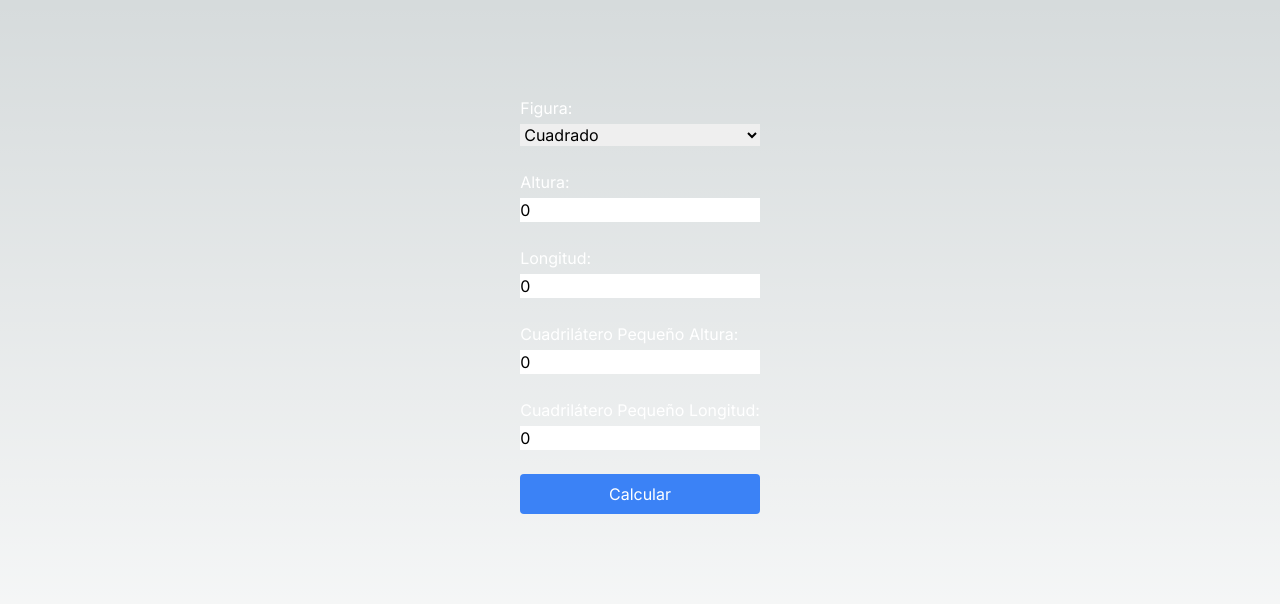
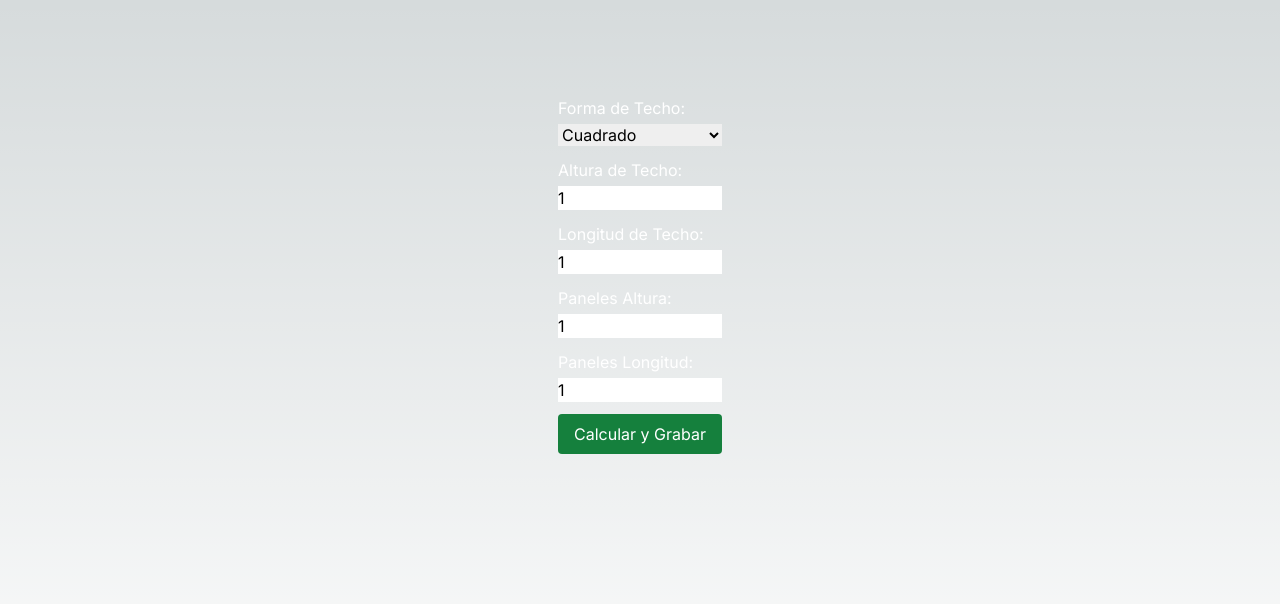
Before and after one commit to funkgabo/ruuf-applying, a Next.js app: page / in a window 1280 px wide. Shown: the top 604 px of the page. Built offline with nearby package versions, Linux system fonts and the light colour scheme.

Commit message:
Se arreglan valores en 0, se agrega estado global de la aplicación con funcionalidad de grabar cáclulos de paneles

```diff
--- /dev/null
+++ b/src/components/SavedResults.tsx
@@ -0,0 +1,23 @@
+import React from "react";
+import { SavedResultsProps } from "../interfaces/interfaces";
+import resultsStore from "@/store/global";
+
+export const SavedResults: React.FC<SavedResultsProps> = ({ formState }) => {
+  const results = resultsStore((state) => state.results);
+
+  return (
+    <div className="grid place-items-center grid-cols-1 sm:grid-cols-2 lg:grid-cols-4 gap-9">
+      {results.map((result, index) => (
+        <div className="text-white" key={index}>
+          <h2>Resultado</h2>
+          <span className="text-yellow-400">Panel(es) {result.count}</span>
+          <p>Techo: {result.formState.shape}</p>
+          <p>Altura de Techo: {result.formState.height}</p>
+          <p>Longitud de Techo: {result.formState.length}</p>
+          <p>Altura Panel(es): {result.formState.quadrilateralHeight}</p>
+          <p>Longitud Panel(es): {result.formState.quadrilateralLength}</p>
+        </div>
+      ))}
+    </div>
+  );
+};
--- a/src/components/ShapeForm.tsx
+++ b/src/components/ShapeForm.tsx
@@ -1,21 +1,18 @@
 "use client";
 import React, { useState } from "react";
-
-interface FormState {
-  shape: "cuadrado" | "triángulo";
-  height: number;
-  length: number;
-  quadrilateralHeight: number;
-  quadrilateralLength: number;
-}
+import { SavedResults } from "./SavedResults";
+import { FormState } from "../interfaces/interfaces";
+import resultsStore from "@/store/global";
 
 const ShapeForm: React.FC = () => {
+  const addResults = resultsStore((state) => state.addResult);
+
   const [formState, setFormState] = useState<FormState>({
     shape: "cuadrado",
-    height: 0,
-    length: 0,
-    quadrilateralHeight: 0,
-    quadrilateralLength: 0,
+    height: 1,
+    length: 1,
+    quadrilateralHeight: 1,
+    quadrilateralLength: 1,
   });
 
   const [result, setResult] = useState<string | null>(null);
@@ -49,7 +46,8 @@ const ShapeForm: React.FC = () => {
         setResult(
           "El triángulo no es isósceles. No se puede realizar la operación."
         );
-        setCount(null);
+        setCount(0);
+        addResults({ formState, count: 0 });
         return;
       }
       areaBigShape = (height * length) / 2;
@@ -57,26 +55,32 @@ const ShapeForm: React.FC = () => {
 
     areaSmallShape = quadrilateralHeight * quadrilateralLength;
     fit = areaBigShape >= areaSmallShape;
-    setResult(
-      fit ? "Sí, cabe el cuadrilátero." : "No, no cabe el cuadrilátero."
-    );
+    const resultMessage = fit
+      ? "Sí, cabe el cuadrilátero."
+      : "No, no cabe el cuadrilátero.";
+    setResult(resultMessage);
 
+    let calculatedCount = 0;
     if (fit) {
-      let count = Math.floor(areaBigShape / areaSmallShape);
-      if (isNaN(count) || !isFinite(count)) {
-        count = 0;
+      calculatedCount = Math.floor(areaBigShape / areaSmallShape);
+      if (isNaN(calculatedCount) || !isFinite(calculatedCount)) {
+        calculatedCount = 0;
       }
-      setCount(count);
     } else {
-      setCount(0);
+      calculatedCount = 0;
     }
+    setCount(calculatedCount);
+
+    // Llamada a addResults después de actualizar el estado
+    addResults({ formState, count: calculatedCount });
   };
 
   return (
-    <form className="text-black flex flex-col gap-6" onSubmit={handleSubmit}>
+    <section className="flex flex-col gap-6">
+      <form className="text-black flex flex-col gap-3" onSubmit={handleSubmit}>
         <div className="flex flex-col gap-1">
           <label className="text-white" htmlFor="shape">
-          Figura:
+            Forma de Techo:
           </label>
           <select name="shape" value={formState.shape} onChange={handleChange}>
             <option value="cuadrado">Cuadrado</option>
@@ -85,10 +89,11 @@ const ShapeForm: React.FC = () => {
         </div>
         <div className="flex flex-col gap-1">
           <label className="text-white" htmlFor="height">
-          Altura:
+            Altura de Techo:
           </label>
           <input
-          min="0"
+            max="1000"
+            min="1"
             type="number"
             name="height"
             value={formState.height}
@@ -97,10 +102,11 @@ const ShapeForm: React.FC = () => {
         </div>
         <div className="flex flex-col gap-1">
           <label className="text-white" htmlFor="length">
-          Longitud:
+            Longitud de Techo:
           </label>
           <input
-          min="0"
+            max="1000"
+            min="1"
             type="number"
             name="length"
             value={formState.length}
@@ -109,10 +115,11 @@ const ShapeForm: React.FC = () => {
         </div>
         <div className="flex flex-col gap-1">
           <label className="text-white" htmlFor="quadrilateralHeight">
-          Cuadrilátero Pequeño Altura:
+            Paneles Altura:
           </label>
           <input
-          min="0"
+            max="1000"
+            min="1"
             type="number"
             name="quadrilateralHeight"
             value={formState.quadrilateralHeight}
@@ -121,10 +128,11 @@ const ShapeForm: React.FC = () => {
         </div>
         <div className="flex flex-col gap-1">
           <label className="text-white" htmlFor="quadrilateralLength">
-          Cuadrilátero Pequeño Longitud:
+            Paneles Longitud:
           </label>
           <input
-          min="0"
+            max="1000"
+            min="1"
             type="number"
             name="quadrilateralLength"
             value={formState.quadrilateralLength}
@@ -133,15 +141,17 @@ const ShapeForm: React.FC = () => {
         </div>
         <button
           type="submit"
-        className="bg-blue-500 text-white px-4 py-2 rounded"
+          className="bg-green-700 text-white px-4 py-2 rounded"
         >
-        Calcular
+          Calcular y Grabar
         </button>
         {result && <p className="text-white">{result}</p>}
         {count !== null && (
-        <p className="text-white">Número de cuadriláteros que caben: {count}</p>
+          <p className="text-white">Número de Paneles que caben: {count}</p>
         )}
       </form>
+      <SavedResults formState={formState} count={count} />
+    </section>
   );
 };
 
--- /dev/null
+++ b/src/interfaces/interfaces.tsx
@@ -0,0 +1,22 @@
+export interface FormState {
+  shape: "cuadrado" | "triángulo";
+  height: number;
+  length: number;
+  quadrilateralHeight: number;
+  quadrilateralLength: number;
+}
+
+export interface SavedResultsProps {
+  formState: FormState;
+  count: number | null;
+}
+
+export interface FormResult {
+  formState: FormState;
+  count: number | null;
+}
+
+export interface FormStore {
+  results: FormResult[];
+  addResult: (newResult: FormResult) => void;
+}
--- /dev/null
+++ b/src/store/global.tsx
@@ -0,0 +1,15 @@
+import { create } from "zustand";
+import { FormResult } from "../interfaces/interfaces";
+
+interface FormStore {
+  results: FormResult[];
+  addResult: (newResult: FormResult) => void;
+}
+
+const resultsStore = create<FormStore>((set) => ({
+  results: [],
+  addResult: (newResult) =>
+    set((state) => ({ results: [...state.results, newResult] })),
+}));
+
+export default resultsStore;
```
Also changed, not shown: package.json (+5 -4 lines), public/triangleContainer.svg (added), 1 other file (tests, documents, lock files or other folders). Lines whose indentation alone changed are shown as unchanged.
